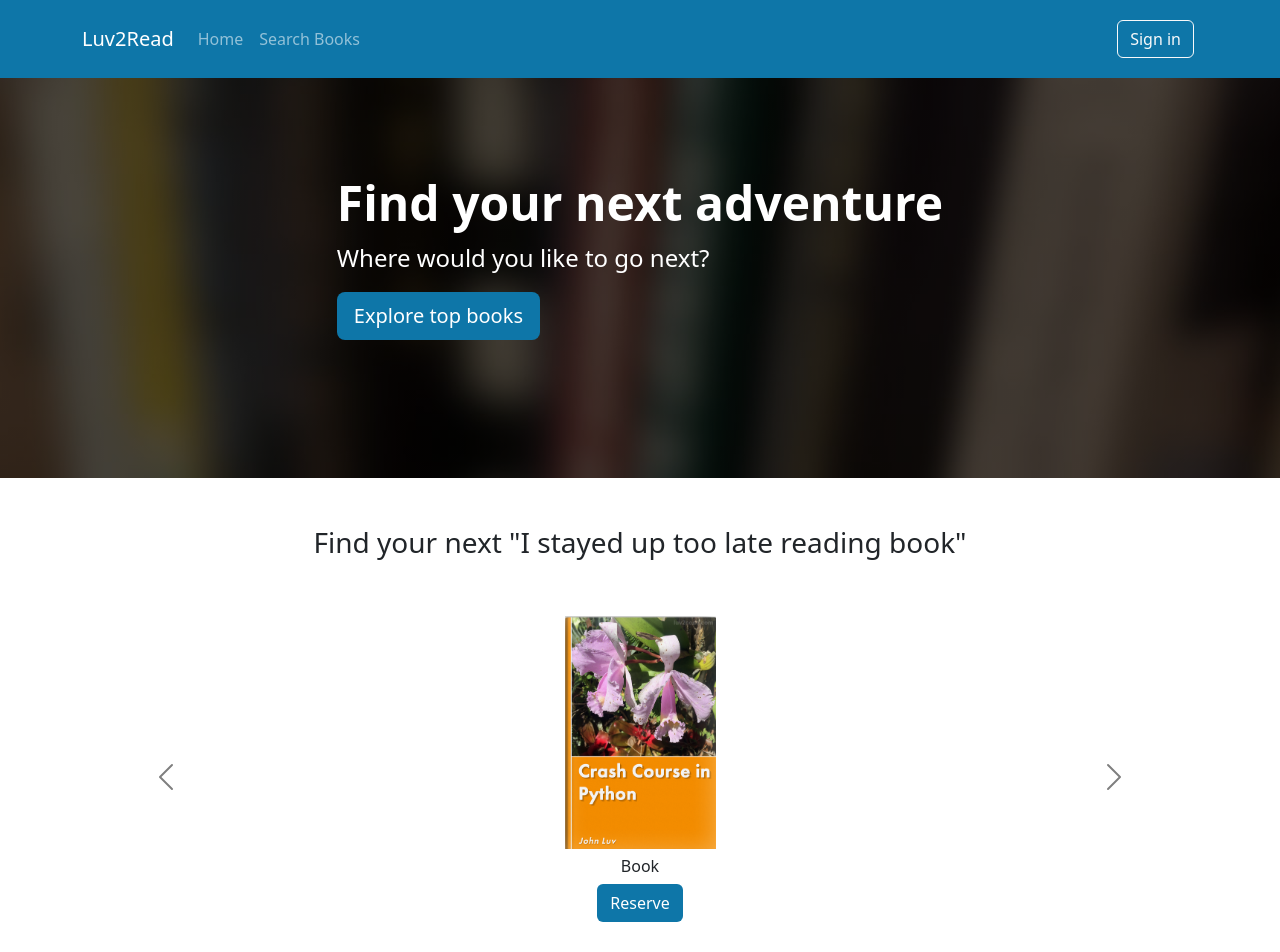
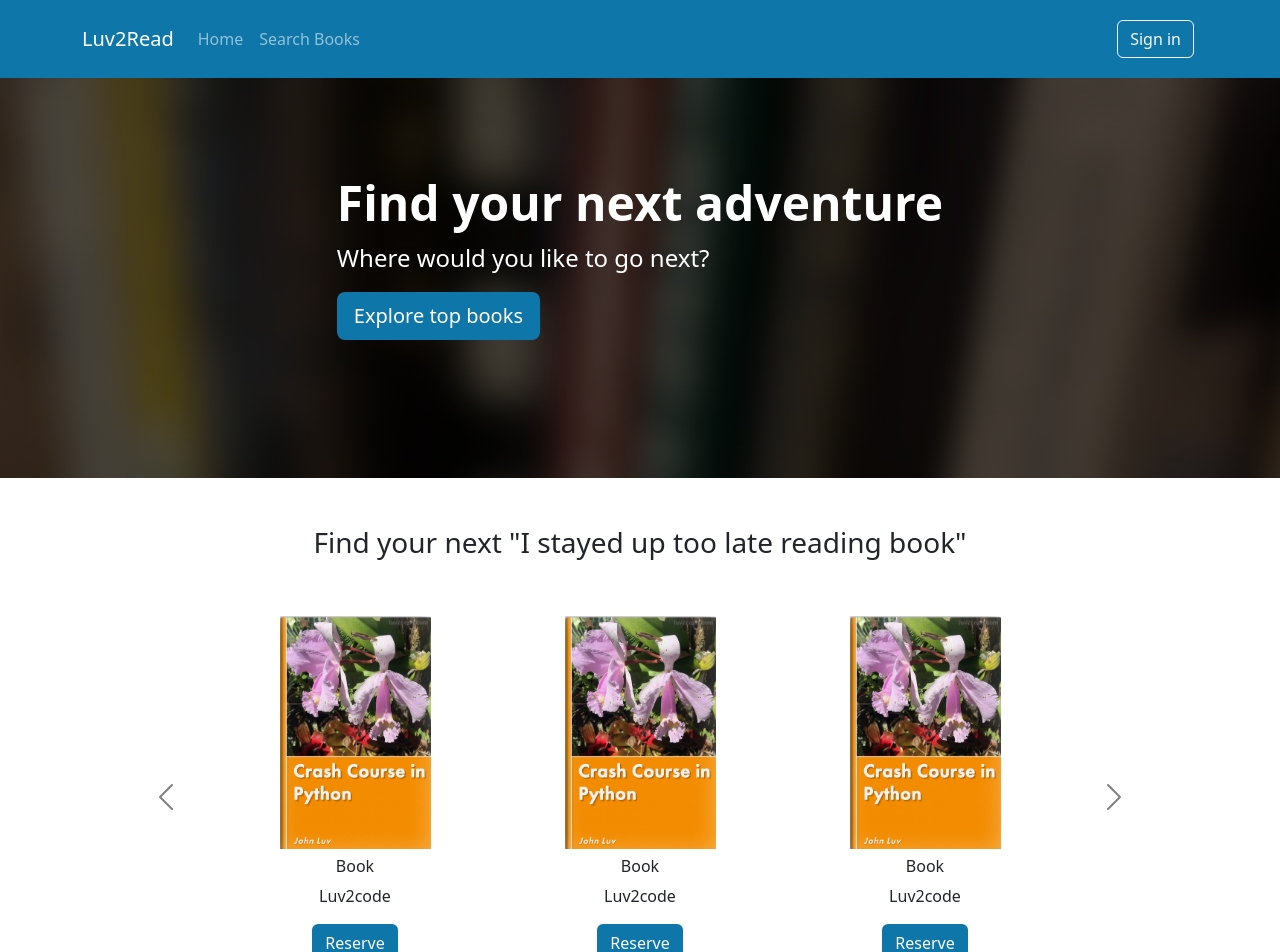
Before and after one commit to mintrosetta/library-application, a React (Vite) app in the folder client/: page / in a window 1280 px wide. Shown: the top 952 px of the page. Built offline with nearby package versions, Linux system fonts and the light colour scheme.

Commit message:
create component return book

```diff
--- a/client/src/layouts/home/Carousel.tsx
+++ b/client/src/layouts/home/Carousel.tsx
@@ -1,6 +1,6 @@
-import img1 from '../../Images/BooksImages/book-luv2code-1000.png';
 import img2 from '../../Images/BooksImages/new-book-1.png';
-import img3 from '../../Images/BooksImages/new-book-2.png';
+import ReturnBook from './ReturnBook';
+
 export default function Carousel() {
     return (
         <>
@@ -13,35 +13,23 @@ export default function Carousel() {
                     <div className="carousel-inner">
                         <div className="carousel-item active">
                             <div className="row d-flex justify-content-center align-items-center">
-                                <div className="col-xs-6 col-sm-6 col-md-4 col-lg-3 mb-3">
-                                    <div className="text-center">
-                                        <img src={img1} width="151" height="233" alt="" />
-                                        <h6 className="mt-2">Book</h6>
-                                        <a className="btn main-color text-white" href="#">Reserve</a>
-                                    </div>
-                                </div>
+                                <ReturnBook />
+                                <ReturnBook />
+                                <ReturnBook />
                             </div>
                         </div>
                         <div className="carousel-item">
                             <div className="row d-flex justify-content-center align-items-center">
-                                <div className="col-xs-6 col-sm-6 col-md-4 col-lg-3 mb-3">
-                                    <div className="text-center">
-                                        <img src={img1} width="151" height="233" alt="" />
-                                        <h6 className="mt-2">Book</h6>
-                                        <a className="btn main-color text-white" href="#">Reserve</a>
-                                    </div>
-                                </div>
+                                <ReturnBook />
+                                <ReturnBook />
+                                <ReturnBook />
                             </div>
                         </div>
                         <div className="carousel-item">
                             <div className="row d-flex justify-content-center align-items-center">
-                                <div className="col-xs-6 col-sm-6 col-md-4 col-lg-3 mb-3">
-                                    <div className="text-center">
-                                        <img src={img1} width="151" height="233" alt="" />
-                                        <h6 className="mt-2">Book</h6>
-                                        <a className="btn main-color text-white" href="#">Reserve</a>
-                                    </div>
-                                </div>
+                                <ReturnBook />
+                                <ReturnBook />
+                                <ReturnBook />
                             </div>
                         </div>
                         <button className="carousel-control-prev" type="button" data-bs-target="#carouselExampleControls" data-bs-slide="prev">
--- /dev/null
+++ b/client/src/layouts/home/ReturnBook.tsx
@@ -0,0 +1,16 @@
+import img1 from '../../Images/BooksImages/book-luv2code-1000.png';
+
+export default function ReturnBook() {
+    return (
+        <>
+            <div className='col-xs-6 col-sm-6 col-md-4 col-lg-3 mb-3'>
+                <div className='text-center'>
+                    <img src={img1} alt="book" width='151' height='233' />
+                    <h6 className='mt-2'>Book</h6>
+                    <p>Luv2code</p>
+                    <a className='btn main-color text-white' href="#">Reserve</a>
+                </div>
+            </div>
+        </>
+    );
+}
```
